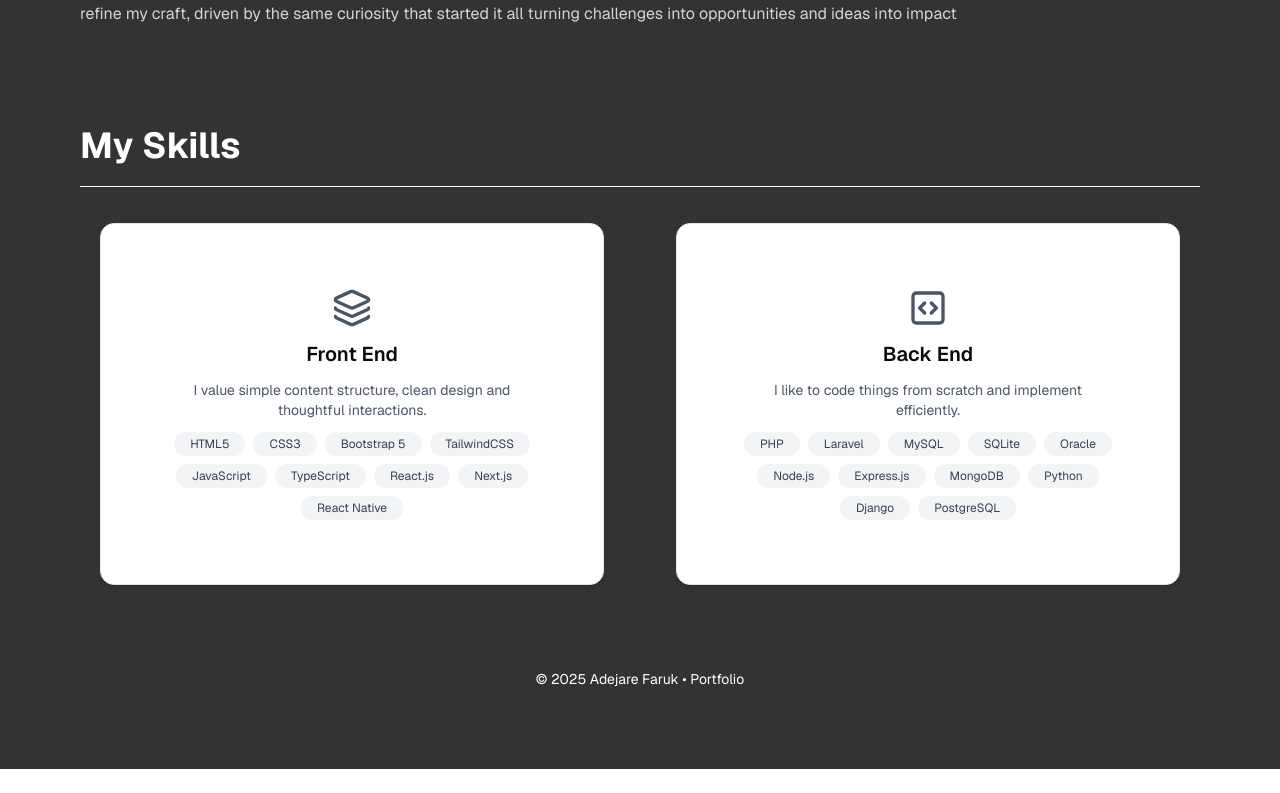
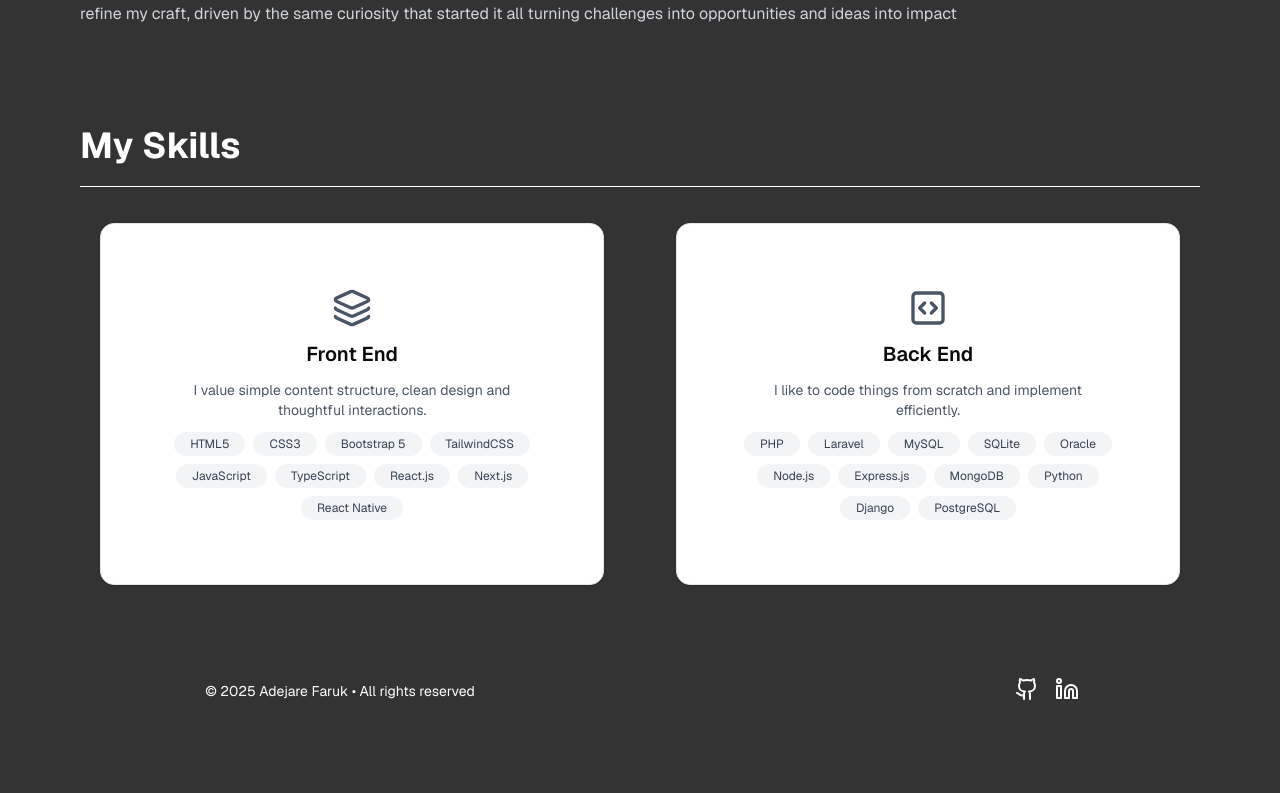
Before and after one commit to AdejareAyomikun/adejare-faruk, a Next.js app: page /about in a window 1280 px wide. Shown: the part 883-1676 px from the top of the page. Before the commit the page ends 1652 px from the top, so only its background shows below. Built offline with nearby package versions, Linux system fonts and the light colour scheme.

Commit message:
updated linkedIn address

```diff
--- a/src/app/components/Footer.tsx
+++ b/src/app/components/Footer.tsx
@@ -1,7 +1,25 @@
+import { Github, Linkedin } from "lucide-react";
+
 export default function Footer() {
   return (
     <footer className="text-center text-sm text-white mt-16">
-      © {new Date().getFullYear()} Adejare Faruk • Portfolio
+      <div className="flex">
+        <span className="p-3 lg:mr-70 md:mr-30">
+          © {new Date().getFullYear()} Adejare Faruk • All rights reserved
+        </span>
+        <a
+          href="https://github.com/AdejareAyomikun"
+          className="text-white lg:ml-60 md:ml-30 p-2"
+        >
+          <Github />
+        </a>
+        <a
+          href="https://www.linkedin.com/in/faruk-ayomikun"
+          className="text-white p-2"
+        >
+          <Linkedin />
+        </a>
+      </div>
     </footer>
   );
 }
--- a/src/app/page.tsx
+++ b/src/app/page.tsx
@@ -5,7 +5,7 @@ import { motion } from "framer-motion";
 import { Button } from "@/components/ui/button";
 import Image from "next/image";
 import Navbar from "./components/Navbar";
-import { Github, Linkedin } from 'lucide-react';
+import { Github, Linkedin } from "lucide-react";
 import { AspectRatio } from "@/components/ui/aspect-ratio";
 import Projects from "./components/Projects";
 import { Contact } from "./components/Contact";
@@ -19,11 +19,11 @@ export default function Home() {
     visible: { opacity: 1, y: 0 },
   };
   const slideInUp = {
-  hidden: { opacity: 0, y: 50 },
-  visible: { opacity: 1, y: 0, transition: { duration: 0.6 } },
-};
+    hidden: { opacity: 0, y: 50 },
+    visible: { opacity: 1, y: 0, transition: { duration: 0.6 } },
+  };
   return (
-    <div className="font-sans items-center justify-items-center p-8 pb-20 gap-16 sm:p-20 bg-black/80">
+    <div className="font-sans items-center justify-items-center p-8 gap-16 sm:p-20 bg-black/80">
       <Navbar />
       <motion.section
         variants={fadeIn}
@@ -50,7 +50,7 @@ export default function Home() {
           >
             View Projects
           </Button>
-           <Button
+          <Button
             variant="outline"
             size="lg"
             className="text-white border-white ml-3 bg-black/10"
@@ -58,8 +58,18 @@ export default function Home() {
             Contact Me
           </Button>
           <div className="flex my-4">
-            <a href="https://github.com/AdejareAyomikun" className="text-white rounded-full border p-2"><Github /></a>
-            <a href="https://www.linkedin.com/in/adejare-faruk" className="text-white rounded-full border ml-3 p-2"><Linkedin /></a>
+            <a
+              href="https://github.com/AdejareAyomikun"
+              className="text-white rounded-full border p-2"
+            >
+              <Github />
+            </a>
+            <a
+              href="https://www.linkedin.com/in/faruk-ayomikun"
+              className="text-white rounded-full border ml-3 p-2"
+            >
+              <Linkedin />
+            </a>
           </div>
         </div>
         <div>
```
